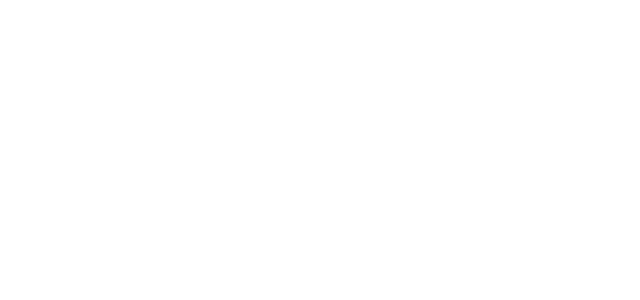
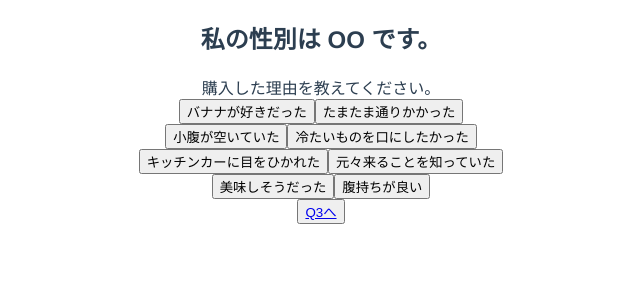
Before and after one commit to ritsuyasaito/banana_sample, a Vue app: page /q3 in a window 1280 px wide. Shown: the top 300 px of the page, without its empty margins (319-959 px from the left). Built offline with nearby package versions, Linux system fonts and the light colour scheme.

Commit message:
q2の途中まで

```diff
--- a/package.json
+++ b/package.json
@@ -9,6 +9,7 @@
   },
   "dependencies": {
     "core-js": "^3.6.5",
+    "firebase": "^9.4.1",
     "vue": "^2.6.11",
     "vue-router": "^3.2.0"
   },
--- /dev/null
+++ b/src/firebase.js
@@ -0,0 +1,17 @@
+//import firebase from "firebase";
+import { initializeApp } from "firebase/app";
+
+import "firebase/firestore";
+
+const firebaseConfig = {
+  apiKey: "AIzaSyCnfJ06WwbKBZVxFIClrWkkSjIeH2kNsGc",
+  authDomain: "bananadia-41728.firebaseapp.com",
+  projectId: "bananadia-41728",
+  storageBucket: "bananadia-41728.appspot.com",
+  messagingSenderId: "399837089394",
+  appId: "1:399837089394:web:bdcc19f34fd1ab96447ceb",
+  measurementId: "G-4XL2J4PNFY",
+  // ...
+};
+
+initializeApp(firebaseConfig);
--- a/src/main.js
+++ b/src/main.js
@@ -1,6 +1,7 @@
 import Vue from "vue";
 import App from "./App.vue";
 import router from "./router";
+import "./firebase.js";
 
 Vue.config.productionTip = false;
 
--- a/src/router/index.js
+++ b/src/router/index.js
@@ -3,6 +3,7 @@ import VueRouter from "vue-router";
 import Start from "../views/Start.vue";
 import Q1 from "../views/Q1.vue";
 import Q2 from "../views/Q2.vue";
+import Q3 from "../views/Q2.vue";
 import Result from "../views/Result.vue";
 
 Vue.use(VueRouter);
@@ -24,6 +25,11 @@ const routes = [
     component: Q2,
   },
   {
+    path: "/q3",
+    name: "Q3",
+    component: Q3,
+  },
+  {
     path: "/result",
     name: "Result",
     component: Result,
--- a/src/views/Q1.vue
+++ b/src/views/Q1.vue
@@ -88,13 +88,18 @@
         </div>
       </div>
     </div>
-    <button v-on:click="dicbool">Q2へ</button>
+    <button v-on:click="dicbool">
+      <router-link to="/q2">Q2へ</router-link>
+    </button>
     <!-- <button><router-link to="/q2">Q2へ</router-link></button> -->
   </div>
 </template>
 
 <script>
-//import firebase from "firebase";
+//import firebase from "firebase/app";
+//import { firebase } from "firebase/app";
+import { collection, addDoc, getFirestore } from "firebase/firestore";
+
 export default {
   data: function () {
     return {
@@ -150,6 +155,19 @@ export default {
 
       //console.log(this.genderState)
     },
+
+    postData: function (selectedGender, selectedAge) {
+      const db = getFirestore();
+      addDoc(collection(db, "UserInfo"), {
+        gender: selectedGender,
+        age: selectedAge,
+      });
+      // firebase.firestore().collection("UserInfo").add({
+      //   gender: selectedGender,
+      //   age: selectedAge,
+      // });
+    },
+
     //辞書型の中でtrueの値を持つkeyのみを抽出する関数
     dicbool: function () {
       for (var genderKey in this.genderState) {
@@ -171,17 +189,13 @@ export default {
           continue;
         }
       }
-      //postTweet(this.selectedGender, this.selectedAge);
+
+      // eslint-disable-next-line no-undef
+      this.postData(this.selectedGender, this.selectedAge);
     },
     sendData: function () {
       //
     },
-    // postTweet(selectedGender, selectedAge) {
-    //   firebase.firestore().collection("UserInfo").add({
-    //     gender: selectedGender,
-    //     age: selectedAge,
-    //   });
-    // },
   },
 };
 </script>
--- a/src/views/Q2.vue
+++ b/src/views/Q2.vue
@@ -1,54 +1,141 @@
 <template>
   <div id="q1">
     <h2>私の性別は {{ gender }} です。</h2>
-    <div>あなたについて教えてください。</div>
+    <div>購入した理由を教えてください。</div>
     <div>
-      <div>性別</div>
-      <div class="gender">
-        <button v-on:click="checkGender('男')">男</button>
-        <button v-on:click="checkGender('女')">女</button>
-        <button v-on:click="checkGender('その他')">その他</button>
-        <!-- <div v-on:click="checkGender('男')">男</div>
-        <div v-on:click="checkGender('女')">女</div>
-        <div v-on:click="checkGender('その他')">その他</div> -->
-      </div>
-      <div>年代</div>
-      <div class="age">
+      <div class="select">
         <div>
-          <button v-on:click="checkGender('10')">10代</button>
-          <button v-on:click="checkGender('20')">20代</button>
-          <button v-on:click="checkGender('30')">30代</button>
+          <button
+            v-bind:class="{ buttoncolor: State[1] }"
+            v-on:click="check(1)"
+          >
+            バナナが好きだった
+          </button>
+          <button
+            v-bind:class="{ buttoncolor: State[2] }"
+            v-on:click="check(2)"
+          >
+            たまたま通りかかった
+          </button>
         </div>
         <div>
-          <button v-on:click="checkGender('10')">40代</button>
-          <button v-on:click="checkGender('20')">50代</button>
-          <button v-on:click="checkGender('30')">60代</button>
+          <button
+            v-bind:class="{ buttoncolor: State[3] }"
+            v-on:click="check(3)"
+          >
+            小腹が空いていた
+          </button>
+          <button
+            v-bind:class="{ buttoncolor: State[4] }"
+            v-on:click="check(4)"
+          >
+            冷たいものを口にしたかった
+          </button>
         </div>
         <div>
-          <button v-on:click="checkGender('10')">70代</button>
-          <button v-on:click="checkGender('20')">80代</button>
-          <button v-on:click="checkGender('30')">90代</button>
+          <button
+            v-bind:class="{ buttoncolor: State[5] }"
+            v-on:click="check(5)"
+          >
+            キッチンカーに目をひかれた
+          </button>
+          <button
+            v-bind:class="{ buttoncolor: State[6] }"
+            v-on:click="check(6)"
+          >
+            元々来ることを知っていた
+          </button>
+        </div>
+        <div>
+          <button
+            v-bind:class="{ buttoncolor: State[7] }"
+            v-on:click="check(7)"
+          >
+            美味しそうだった
+          </button>
+          <button
+            v-bind:class="{ buttoncolor: State[8] }"
+            v-on:click="check(8)"
+          >
+            腹持ちが良い
+          </button>
         </div>
       </div>
     </div>
-    <button><router-link to="/result">診断結果</router-link></button>
+    <button v-on:click="dicbool">
+      <router-link to="/q3">Q3へ</router-link>
+    </button>
+    <!-- <button><router-link to="/q2">Q2へ</router-link></button> -->
   </div>
 </template>
 
 <script>
+//import firebase from "firebase/app";
+//import { firebase } from "firebase/app";
+
 export default {
   data: function () {
     return {
       gender: "OO",
       age_category: "",
+      selectDic: {
+        1: "バナナが好きだった",
+        2: "たまたま通りかかった",
+        3: "小腹が空いていた",
+        4: "冷たいものを口にしたかった",
+        5: "キッチンカーに目をひかれた",
+        6: "元々来ることを知っていた",
+        7: "美味しそうだった",
+        8: "腹持ちが良い",
+      },
+      State: {
+        1: false,
+        2: false,
+        3: false,
+        4: false,
+        5: false,
+        6: false,
+        7: false,
+        8: false,
+      },
+      selected: [],
     };
   },
   methods: {
-    checkGender: function (text) {
-      this.gender = text;
+    check: function (tag) {
+      // すでにtrueのものだった場合はそれおfalseにする
+      if (this.State[tag]) {
+        this.State[tag] = !this.State[tag];
+      } else {
+        this.State = {
+          1: false,
+          2: false,
+          3: false,
+          4: false,
+          5: false,
+          6: false,
+          7: false,
+          8: false,
+        };
+        this.gender = this.State[tag];
+        this.State[tag] = !this.State[tag];
+      }
+
+      //console.log(this.genderState)
     },
-    sendData: function () {
-      //
+
+    //辞書型の中でtrueの値を持つkeyのみを抽出する関数
+    dicbool: function () {
+      this.selected = [];
+      for (var key in this.State) {
+        var genderVal = this.State[key];
+        if (genderVal) {
+          this.selected.push(this.selectDic[Number(key)]);
+          console.log(this.selected);
+        } else {
+          continue;
+        }
+      }
     },
   },
 };
@@ -59,6 +146,10 @@ export default {
   display: flex;
   justify-content: center;
 }
+
+.buttoncolor {
+  background-color: green;
+}
 /*
 button {
   padding: 10em;
```
Also changed, not shown: src/views/Q3.vue (added, +11 -0 lines), 1 other file (tests, documents, lock files or other folders).
